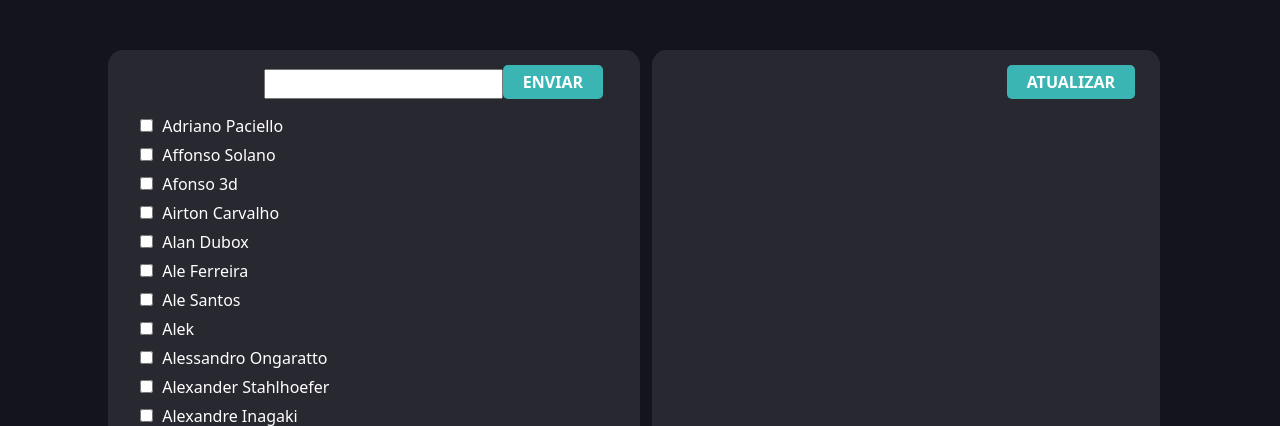
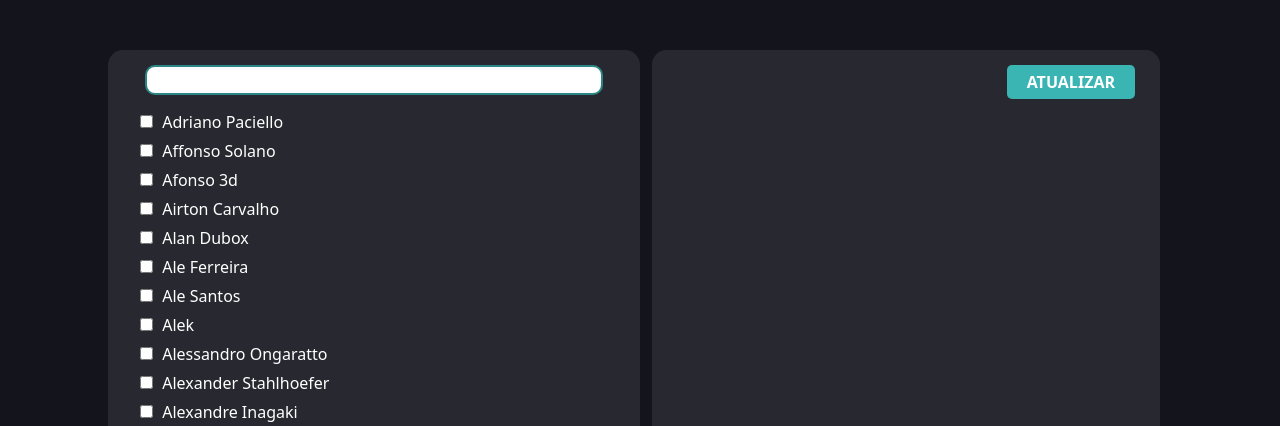
Before and after one commit to filipeclacerda/nc_project, a Flask app: template templates/index.html in a window 1280 px wide. Shown: the top 426 px of the page. Run offline with Flask 2, Linux system fonts and the light colour scheme; the template is opened without the code that fills it, so the values that code supplies are empty.

Commit message:
css fix/0.0.4

```diff
--- a/static/css/style.css
+++ b/static/css/style.css
@@ -25,6 +25,7 @@
     display: flex;
     flex-direction: column;
     margin-bottom: 20px;
+    max-width: 440px;
 }
 
 .episode-image{
@@ -46,6 +47,19 @@
 body{
     background-color: #14141C;
     overflow: hidden;
+}
+
+.search{
+    width: 100%;
+    border: 2px solid #2c8585;
+    border-radius: 10px;
+    transition: 0.2s ease;
+}
+
+.search:focus{
+    border: 3px solid #3BB4B4;
+    border-radius: 10px;
+    outline: #3BB4B4
 }
 
 .button-bg{
--- a/templates/index.html
+++ b/templates/index.html
@@ -23,9 +23,9 @@
         <form id="myForm">
             <div class="row">
                 <div class="col background--grey">
-                    <div class="button-bg">
-                        <input type="text" name="search" id="search">
-                        <button type="button" id="button_submit">ENVIAR</button>
+                    <div class="button-bg top-bar-search">
+                        <input type="text" name="search" class="search" id="search">
+                        <!-- <button type="button" id="button_submit">ENVIAR</button> -->
                     </div>
                     <div class="scroll" id="guests"></div>
                 </div>
```
